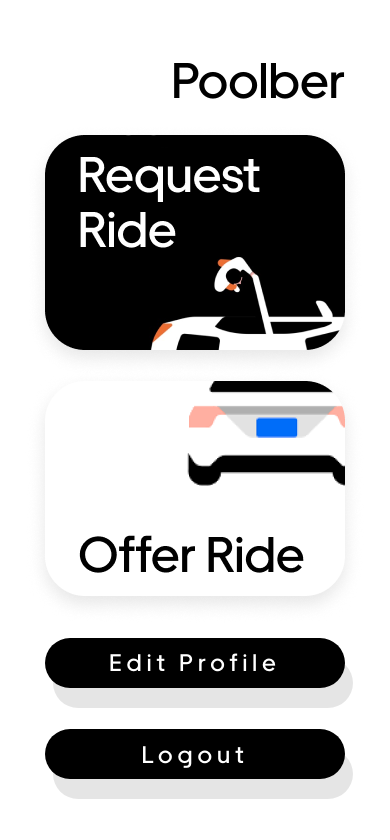
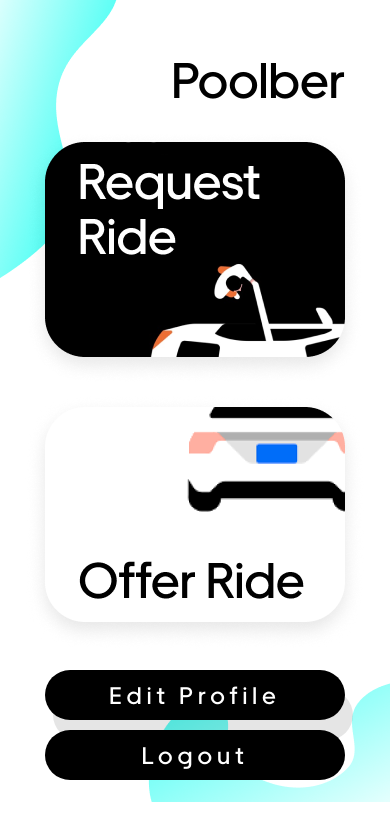
Before and after one commit to adam-mak/Poolber, a React Native app in the folder D4/CarpoolProjectExpo/: screen / in a window 390 px wide. Shown: the top 840 px of the page. Built offline with nearby package versions, Linux system fonts and the light colour scheme.

Commit message:
ready for PR 2 draft

```diff
--- a/D4/CarpoolProjectExpo/components/HomePage.js
+++ b/D4/CarpoolProjectExpo/components/HomePage.js
@@ -2,11 +2,17 @@ import { Button, Pressable, StyleSheet, Text, View, Image } from "react-native";
 
 const HomePage = () => {
   return (
+    <View>
+      <View style={styles.bgCurve1Container}>
+        <Image source={require("../assets/images/bg_curve_1.png")}/>
+      </View>
+      <View style={styles.bgCurve2Container}>
+        <Image source={require("../assets/images/bg_curve_2.png")}/>
+      </View>
       <View style={styles.mainContainer}>
         <View style={styles.headerContainer}>
           <Text style={styles.headerText}>Poolber</Text>
         </View>
-
         <View style={styles.requestRideContainer}>
           {/* <Button /> component does not allow for custom styles (unless we wrap it in a <View/> component and apply the styles there).
           For custom styles, use a <Pressable /> component */}
@@ -14,23 +20,21 @@ const HomePage = () => {
             <Image source={require("../assets/images/request_ride_button.png")}/>
           </Pressable>
         </View>
-
         <View style={styles.offerRideContainer}>
           <Pressable>
             <Image source={require("../assets/images/offer_ride_button.png")}/>
           </Pressable>
         </View>
-
         <View style={styles.editProfileContainer}>
           <Pressable style={styles.editProfileButton}>
             <Text style={styles.editProfileText}> Edit Profile </Text>
           </Pressable>
         </View>
-
         <View style={styles.logoutContainer}>
           <Pressable style={styles.logoutButton}>
             <Text style={styles.logoutText}> Logout </Text>
           </Pressable>
+        </View>
       </View>
     </View>
   );
@@ -38,35 +42,29 @@ const HomePage = () => {
 
 const styles = StyleSheet.create({
   mainContainer: {
-    flex: 1,
     paddingHorizontal: 45,
   },
   headerContainer: {
-    flex: 1,
     marginTop: 50,
   },
   requestRideContainer: {
-    flex: 2,
     alignItems: "center",
-    marginTop: 50,
+    marginTop: 20,
   },
   offerRideContainer: {
-    flex: 3,
     alignItems: "center",
-    marginTop: 200,
+    marginTop: 10,
   },
   editProfileContainer: {
-    flex: 4,
-    marginTop: 200,
+    marginTop: 20,
   },
   logoutContainer: {
-    flex: 5,
+    marginTop: 10,
   },
   headerText: {
     fontFamily: "UberMoveMedium",
     fontSize: 50,
     textAlign: "right",
-    height: 50,
   },
   editProfileButton: {
     height: 50,
@@ -88,8 +86,6 @@ const styles = StyleSheet.create({
     height: 50,
     backgroundColor: "black",
     borderRadius: 40,
-    shadowColor: "rgba(0, 0, 0, 0.1)",
-    shadowOffset: {width: 8, height: 20},
     justifyContent: "center",
   },
   logoutText: {
@@ -100,6 +96,14 @@ const styles = StyleSheet.create({
     textAlignVertical: "center",
     letterSpacing: 5,
   },
+  bgCurve1Container: {
+    position: "absolute",
+  },
+  bgCurve2Container: {
+    position: "absolute",
+    bottom: -22,
+    right: 0,
+  }
 });
 
 export default HomePage;
```
Lines whose indentation alone changed are shown as unchanged.
